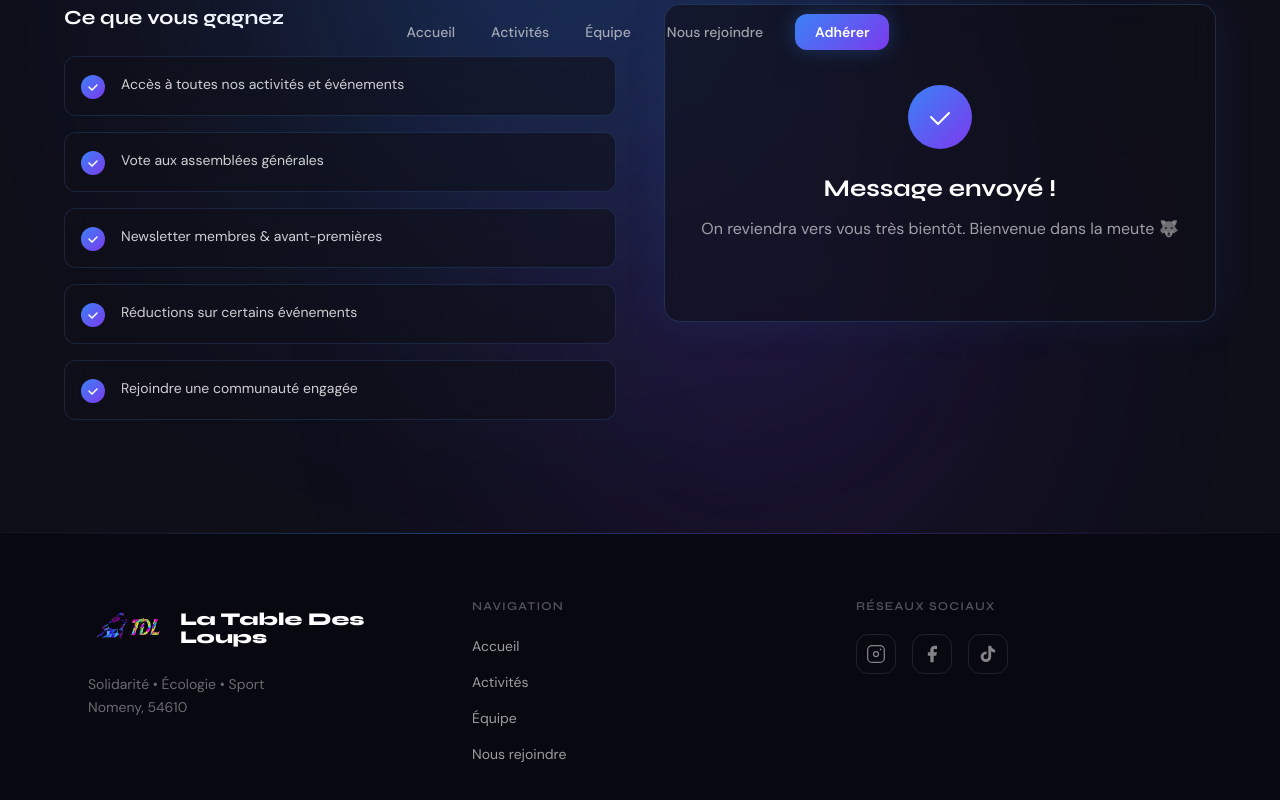
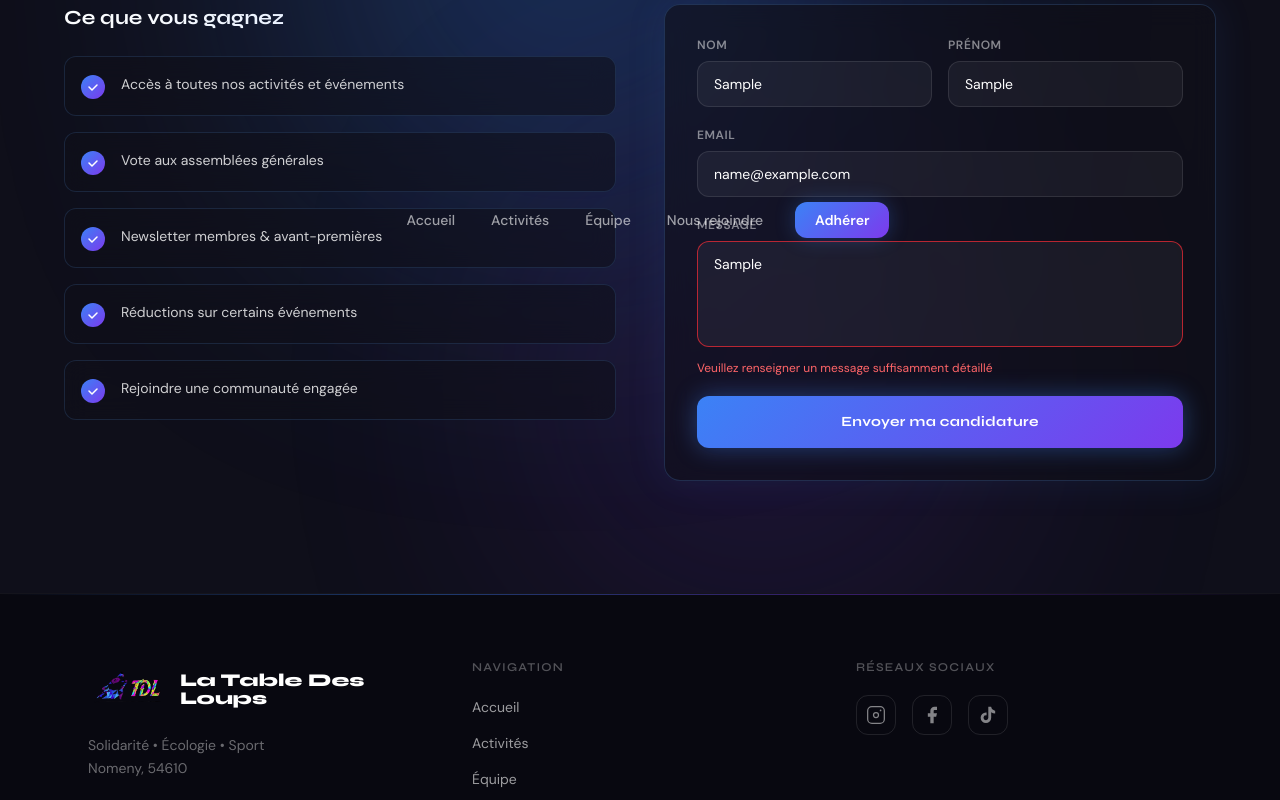
Before and after one commit to Corentincode07/table-des-loups, a Next.js app: page / in a window 1280 px wide. Both pictures are taken after typing "Sample", "Sample", "name@example.com", "Sample" into the empty fields and a click on the button "Envoyer ma candidature". Shown: the part 3577-4377 px from the top of the page. Built offline with nearby package versions, Linux system fonts and the light colour scheme.

Commit message:
validation formulaire avec messages d erreur

```diff
--- a/components/Join.tsx
+++ b/components/Join.tsx
@@ -14,9 +14,23 @@ const itemVariants: Variants = {
   visible: { opacity: 1, x: 0, transition: { duration: 0.5, ease: "easeOut" } },
 };
 
+type Errors = { nom?: string; prenom?: string; email?: string; message?: string };
+
+function validate(form: { nom: string; prenom: string; email: string; message: string }): Errors {
+  const errors: Errors = {};
+  if (!form.nom.trim()) errors.nom = "Veuillez renseigner votre nom";
+  if (!form.prenom.trim()) errors.prenom = "Veuillez renseigner votre prénom";
+  if (!form.email.trim() || !form.email.includes("@") || !form.email.includes("."))
+    errors.email = "Veuillez renseigner une adresse e-mail valide";
+  if (!form.message.trim() || form.message.trim().length < 10)
+    errors.message = "Veuillez renseigner un message suffisamment détaillé";
+  return errors;
+}
+
 export default function Join() {
   const [status, setStatus] = useState<"idle" | "sending" | "sent">("idle");
   const [form, setForm] = useState({ nom: "", prenom: "", email: "", message: "" });
+  const [errors, setErrors] = useState<Errors>({});
 
   const handleChange = (e: React.ChangeEvent<HTMLInputElement | HTMLTextAreaElement>) => {
     setForm((prev) => ({ ...prev, [e.target.name]: e.target.value }));
@@ -24,6 +38,12 @@ export default function Join() {
 
   const handleSubmit = async (e: React.FormEvent) => {
     e.preventDefault();
+    const errs = validate(form);
+    if (Object.keys(errs).length > 0) {
+      setErrors(errs);
+      return;
+    }
+    setErrors({});
     setStatus("sending");
     await new Promise((r) => setTimeout(r, 1200));
     setStatus("sent");
@@ -150,12 +170,14 @@ export default function Join() {
                         id={field}
                         name={field}
                         type="text"
-                        required
                         value={form[field]}
                         onChange={handleChange}
-                        className="w-full px-4 py-3 rounded-xl bg-white/5 border border-white/10 text-white placeholder-white/25 text-sm focus:outline-none focus:border-[#60A5FA]/60 focus:bg-white/8 transition-all duration-200"
+                        className={`w-full px-4 py-3 rounded-xl bg-white/5 border text-white placeholder-white/25 text-sm focus:outline-none focus:bg-white/8 transition-all duration-200 ${errors[field] ? "border-red-500/70 focus:border-red-500" : "border-white/10 focus:border-[#60A5FA]/60"}`}
                         placeholder={field === "nom" ? "Dupont" : "Jean"}
                       />
+                      {errors[field] && (
+                        <p className="mt-1.5 text-xs text-red-400">{errors[field]}</p>
+                      )}
                     </div>
                   ))}
                 </div>
@@ -171,12 +193,14 @@ export default function Join() {
                     id="email"
                     name="email"
                     type="email"
-                    required
                     value={form.email}
                     onChange={handleChange}
-                    className="w-full px-4 py-3 rounded-xl bg-white/5 border border-white/10 text-white placeholder-white/25 text-sm focus:outline-none focus:border-[#60A5FA]/60 transition-all duration-200"
+                    className={`w-full px-4 py-3 rounded-xl bg-white/5 border text-white placeholder-white/25 text-sm focus:outline-none transition-all duration-200 ${errors.email ? "border-red-500/70 focus:border-red-500" : "border-white/10 focus:border-[#60A5FA]/60"}`}
                     placeholder="jean@exemple.fr"
                   />
+                  {errors.email && (
+                    <p className="mt-1.5 text-xs text-red-400">{errors.email}</p>
+                  )}
                 </div>
 
                 <div>
@@ -192,9 +216,12 @@ export default function Join() {
                     rows={4}
                     value={form.message}
                     onChange={handleChange}
-                    className="w-full px-4 py-3 rounded-xl bg-white/5 border border-white/10 text-white placeholder-white/25 text-sm focus:outline-none focus:border-[#60A5FA]/60 transition-all duration-200 resize-none"
+                    className={`w-full px-4 py-3 rounded-xl bg-white/5 border text-white placeholder-white/25 text-sm focus:outline-none transition-all duration-200 resize-none ${errors.message ? "border-red-500/70 focus:border-red-500" : "border-white/10 focus:border-[#60A5FA]/60"}`}
                     placeholder="Parlez-nous de vous, de vos motivations..."
                   />
+                  {errors.message && (
+                    <p className="mt-1.5 text-xs text-red-400">{errors.message}</p>
+                  )}
                 </div>
 
                 <motion.button
```
